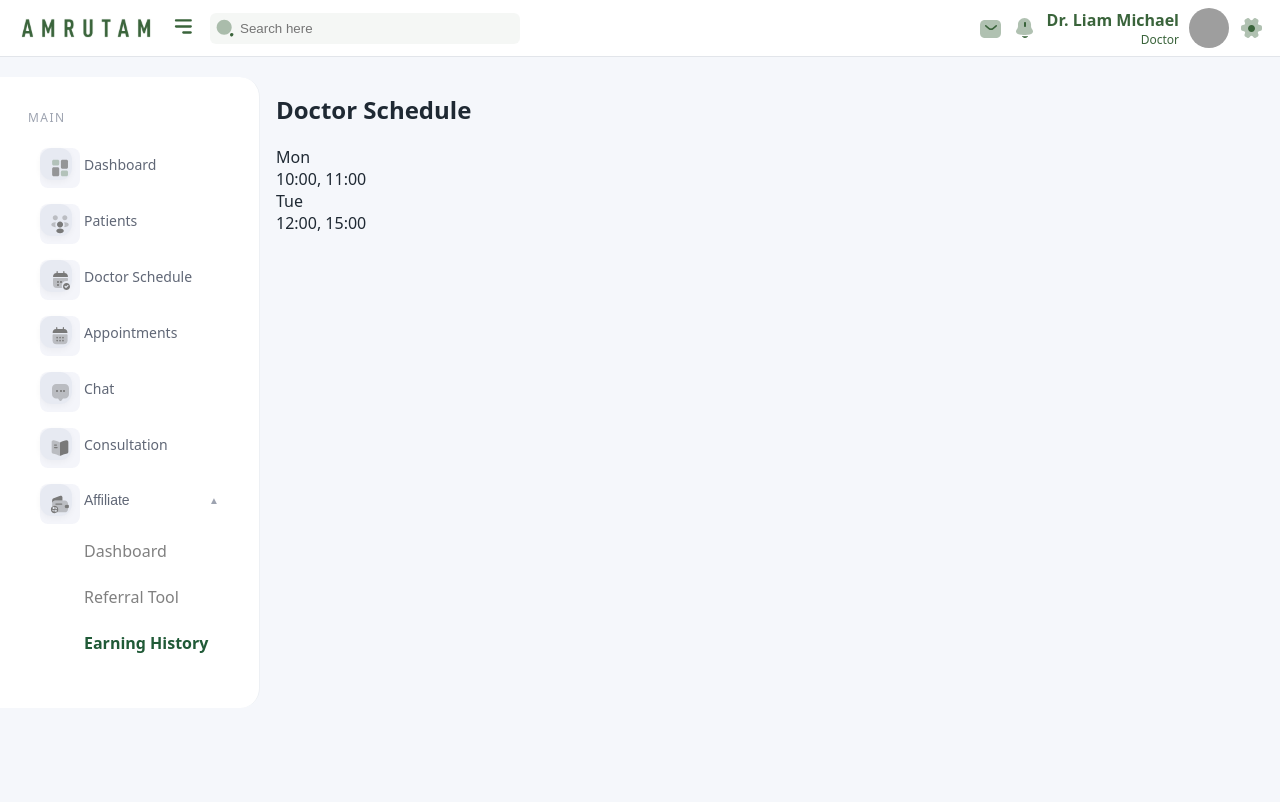
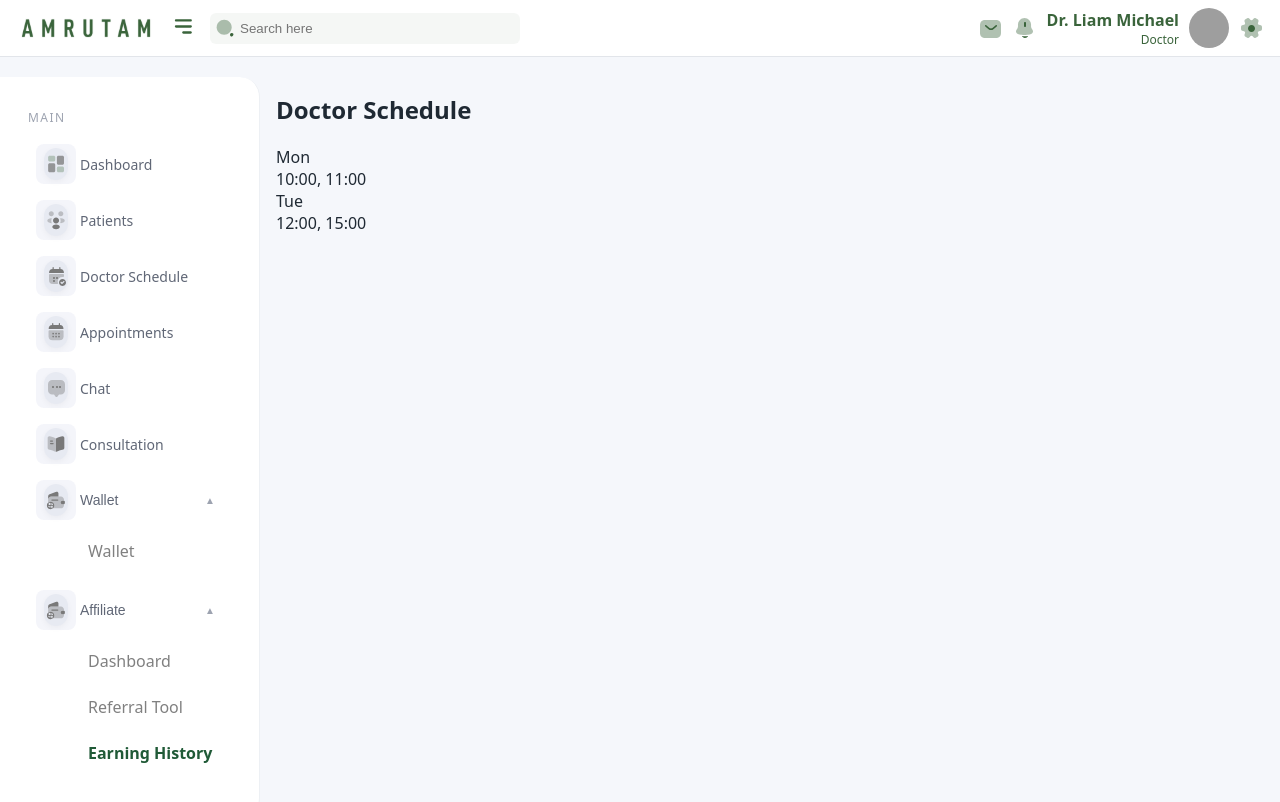
Before and after one commit to gopinathmurugan23/doctor-dashboard, a React (Create React App) app: page /affiliate/earning-history in a window 1280 px wide. Shown: the top 802 px of the page. Built offline with nearby package versions, Linux system fonts and the light colour scheme; grey boxes are pictures that could not be loaded.

Commit message:
"Sidebar cs updated"

```diff
--- a/src/components/Sidebar.jsx
+++ b/src/components/Sidebar.jsx
@@ -26,6 +26,7 @@ export default function Sidebar({ collapsed }) {
     { label: "Referral Tool", to: "/affiliate/referral-tool" },
     { label: "Earning History", to: "/affiliate/earning-history" },
   ];
+  const walletItems = [{ label: "Wallet", to: "/wallet" }];
 
   return (
     <div style={{ margin: "20px 0px" }}>
@@ -87,6 +88,15 @@ export default function Sidebar({ collapsed }) {
           />
 
           <SidebarCollapsible
+            label="Wallet"
+            isOpen={affiliateOpen}
+            onToggle={() => setAffiliateOpen((prev) => !prev)}
+            items={walletItems}
+            icon={
+              <img src={affiliateIcon} alt="Dashboard" className="menu-icon" />
+            }
+          />
+          <SidebarCollapsible
             label="Affiliate"
             isOpen={affiliateOpen}
             onToggle={() => setAffiliateOpen((prev) => !prev)}
--- a/src/index.css
+++ b/src/index.css
@@ -694,3 +694,31 @@ body {
   height: 22px;
   object-fit: contain;
 }
+
+/* Default layout */
+.sidebar-item {
+  display: flex;
+  align-items: center;
+  gap: 12px;
+  padding: 10px 16px;
+}
+
+.sidebar-item-icon {
+  width: 24px;
+  display: flex;
+  align-items: center;
+  justify-content: center;
+}
+
+/* When collapsed → only show icons */
+.sidebar.collapsed .sidebar-item-label,
+.sidebar.collapsed .sidebar-arrow,
+.sidebar.collapsed .sidebar-submenu {
+  display: none;
+}
+
+/* Center icons in collapsed mode */
+.sidebar.collapsed .sidebar-item {
+  justify-content: center;
+  padding-inline: 0; /* optional: tighter look */
+}
```
